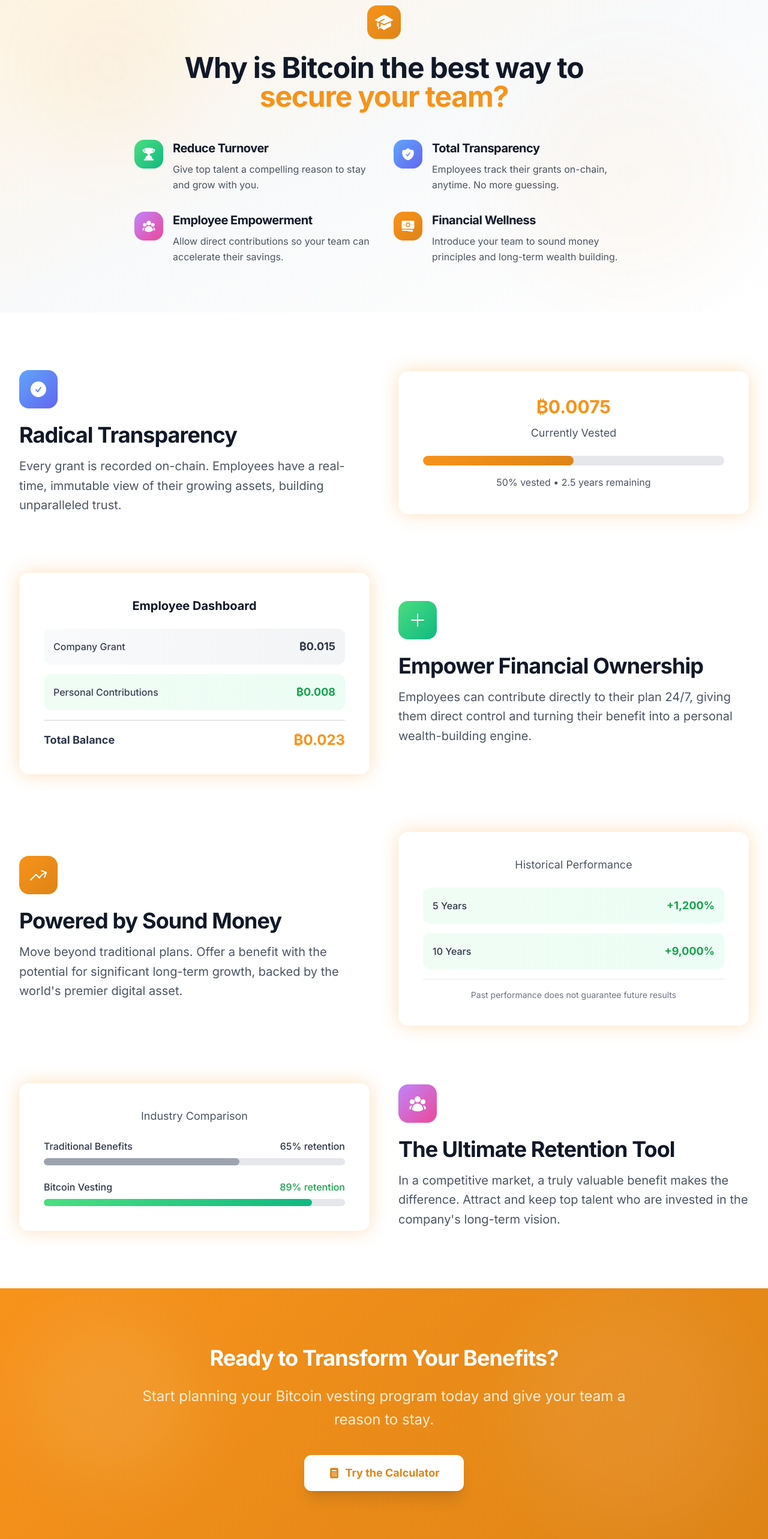
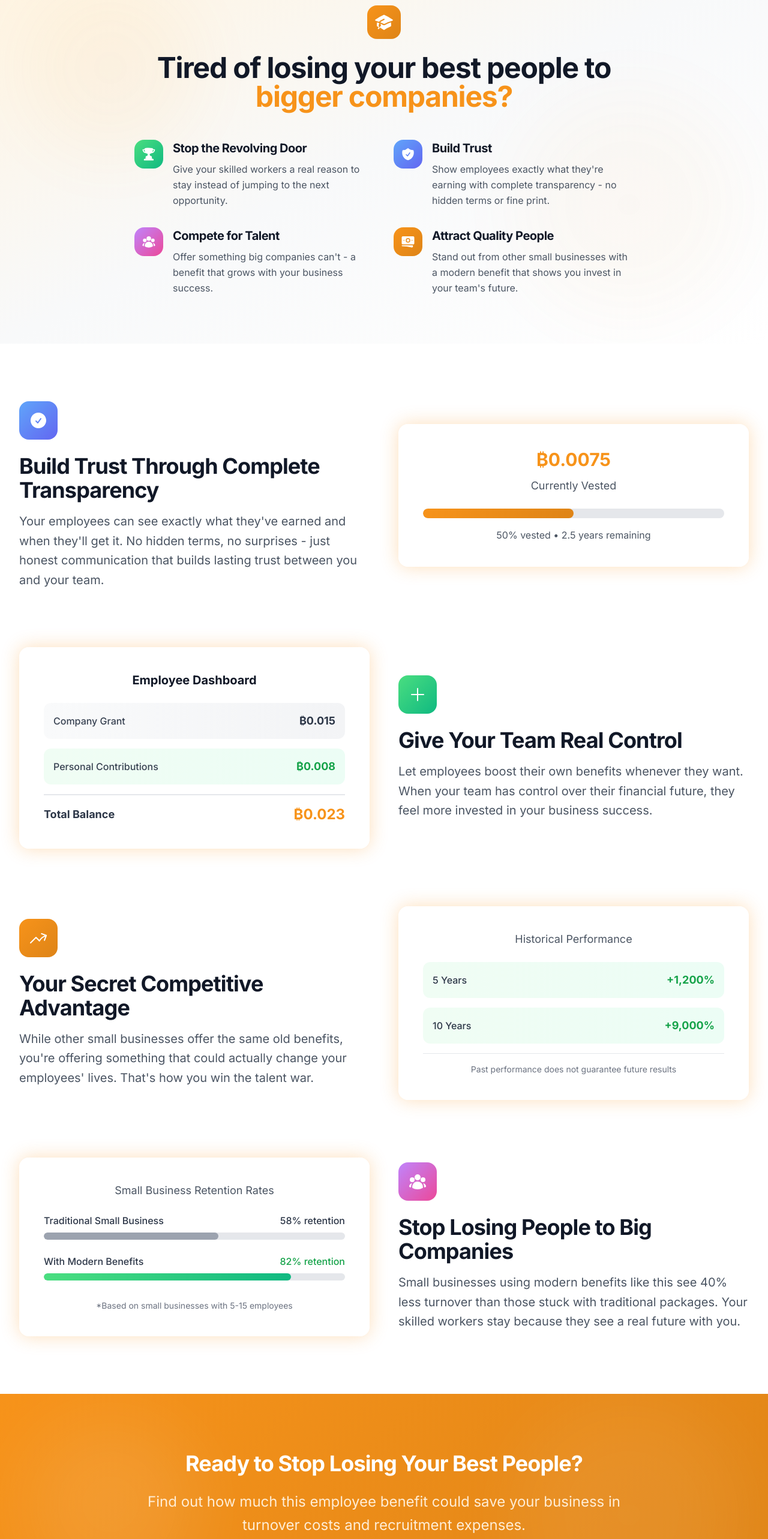
Before and after one commit to rathernotsay21/bitcoin_benefit, a Next.js app: page /learn-more in a window 1280 px wide. Shown: the part 160-2726 px from the top of the page at 60% size. Built offline with nearby package versions, Linux system fonts and the light colour scheme.

Commit message:
Through step 7 of rewrite

```diff
--- a/public/data/bitcoin-price.json
+++ b/public/data/bitcoin-price.json
@@ -1,6 +1,6 @@
 {
-  "price": 117205,
-  "change24h": 0.3551752135127088,
-  "timestamp": 1754739735677,
+  "price": 117158,
+  "change24h": 0.3174326099003746,
+  "timestamp": 1754740557045,
   "source": "live"
 }
--- a/public/data/schemes-meta.json
+++ b/public/data/schemes-meta.json
@@ -16,5 +16,5 @@
       "description": "Long-term retention focus with yearly grants only"
     }
   ],
-  "generatedAt": "2025-08-09T11:42:15.821Z"
+  "generatedAt": "2025-08-09T11:55:57.065Z"
 }
--- a/src/app/learn-more/page.tsx
+++ b/src/app/learn-more/page.tsx
@@ -37,8 +37,8 @@ export default function LearnMorePage() {
                     </div>
 
                     <h2 className="text-5xl font-bold text-gray-900 dark:text-white mb-8">
-                        Why is Bitcoin the best way to<br />
-                        <span className="text-bitcoin dark:text-white">secure your team?</span>
+                        Tired of losing your best people to<br />
+                        <span className="text-bitcoin dark:text-white">bigger companies?</span>
                     </h2>
 
                     <div className="grid md:grid-cols-2 gap-8 text-left mt-12">
@@ -47,8 +47,8 @@ export default function LearnMorePage() {
                                 <TrophyIcon className="w-6 h-6 text-white" />
                             </div>
                             <div>
-                                <h3 className="text-xl font-bold text-gray-900 dark:text-white mb-2">Reduce Turnover</h3>
-                                <p className="text-gray-600 dark:text-white/90 leading-relaxed">Give top talent a compelling reason to stay and grow with you.</p>
+                                <h3 className="text-xl font-bold text-gray-900 dark:text-white mb-2">Stop the Revolving Door</h3>
+                                <p className="text-gray-600 dark:text-white/90 leading-relaxed">Give your skilled workers a real reason to stay instead of jumping to the next opportunity.</p>
                             </div>
                         </div>
 
@@ -57,8 +57,8 @@ export default function LearnMorePage() {
                                 <ShieldCheckIcon className="w-6 h-6 text-white" />
                             </div>
                             <div>
-                                <h3 className="text-xl font-bold text-gray-900 dark:text-white mb-2">Total Transparency</h3>
-                                <p className="text-gray-600 dark:text-white/90 leading-relaxed">Employees track their grants on-chain, anytime. No more guessing.</p>
+                                <h3 className="text-xl font-bold text-gray-900 dark:text-white mb-2">Build Trust</h3>
+                                <p className="text-gray-600 dark:text-white/90 leading-relaxed">Show employees exactly what they're earning with complete transparency - no hidden terms or fine print.</p>
                             </div>
                         </div>
 
@@ -67,8 +67,8 @@ export default function LearnMorePage() {
                                 <UserGroupIcon className="w-6 h-6 text-white" />
                             </div>
                             <div>
-                                <h3 className="text-xl font-bold text-gray-900 dark:text-white mb-2">Employee Empowerment</h3>
-                                <p className="text-gray-600 dark:text-white/90 leading-relaxed">Allow direct contributions so your team can accelerate their savings.</p>
+                                <h3 className="text-xl font-bold text-gray-900 dark:text-white mb-2">Compete for Talent</h3>
+                                <p className="text-gray-600 dark:text-white/90 leading-relaxed">Offer something big companies can't - a benefit that grows with your business success.</p>
                             </div>
                         </div>
 
@@ -77,8 +77,8 @@ export default function LearnMorePage() {
                                 <BanknotesIcon className="w-6 h-6 text-white" />
                             </div>
                             <div>
-                                <h3 className="text-xl font-bold text-gray-900 dark:text-white mb-2">Financial Wellness</h3>
-                                <p className="text-gray-600 dark:text-white/90 leading-relaxed">Introduce your team to sound money principles and long-term wealth building.</p>
+                                <h3 className="text-xl font-bold text-gray-900 dark:text-white mb-2">Attract Quality People</h3>
+                                <p className="text-gray-600 dark:text-white/90 leading-relaxed">Stand out from other small businesses with a modern benefit that shows you invest in your team's future.</p>
                             </div>
                         </div>
                     </div>
@@ -89,7 +89,7 @@ export default function LearnMorePage() {
             <section className="py-24 bg-white dark:bg-bitcoin transition-colors duration-300">
                 <div className="max-w-7xl mx-auto px-4 sm:px-6 lg:px-8">
 
-                    {/* On-Chain Tracking & Transparency */}
+                    {/* Trust Building Through Transparency */}
                     <div className="mb-24">
                         <div className="grid lg:grid-cols-2 gap-12 items-center">
                             <div>
@@ -97,10 +97,10 @@ export default function LearnMorePage() {
                                     <CheckCircleIcon className="w-8 h-8 text-white" />
                                 </div>
                                 <h3 className="text-4xl font-bold text-gray-900 dark:text-white mb-4">
-                                    Radical Transparency
+                                    Build Trust Through Complete Transparency
                                 </h3>
                                 <p className="text-xl text-gray-600 dark:text-white/90 leading-relaxed">
-                                    Every grant is recorded on-chain. Employees have a real-time, immutable view of their growing assets, building unparalleled trust.
+                                    Your employees can see exactly what they've earned and when they'll get it. No hidden terms, no surprises - just honest communication that builds lasting trust between you and your team.
                                 </p>
                             </div>
                             <div className="card glass glow-orange lg:p-10">
@@ -147,10 +147,10 @@ export default function LearnMorePage() {
                                     <PlusIcon className="w-8 h-8 text-white" />
                                 </div>
                                 <h3 className="text-4xl font-bold text-gray-900 dark:text-white mb-4">
-                                    Empower Financial Ownership
+                                    Give Your Team Real Control
                                 </h3>
                                 <p className="text-xl text-gray-600 dark:text-white/90 leading-relaxed">
-                                    Employees can contribute directly to their plan 24/7, giving them direct control and turning their benefit into a personal wealth-building engine.
+                                    Let employees boost their own benefits whenever they want. When your team has control over their financial future, they feel more invested in your business success.
                                 </p>
                             </div>
                         </div>
@@ -164,10 +164,10 @@ export default function LearnMorePage() {
                                     <ArrowTrendingUpIcon className="w-8 h-8 text-white" />
                                 </div>
                                 <h3 className="text-4xl font-bold text-gray-900 dark:text-white mb-4">
-                                    Powered by Sound Money
+                                    Your Secret Competitive Advantage
                                 </h3>
                                 <p className="text-xl text-gray-600 dark:text-white/90 leading-relaxed">
-                                    Move beyond traditional plans. Offer a benefit with the potential for significant long-term growth, backed by the world's premier digital asset.
+                                    While other small businesses offer the same old benefits, you're offering something that could actually change your employees' lives. That's how you win the talent war.
                                 </p>
                             </div>
                             <div className="card glass glow-orange lg:p-10">
@@ -197,25 +197,28 @@ export default function LearnMorePage() {
                             <div className="order-2 lg:order-1">
                                 <div className="card glass glow-orange lg:p-10">
                                     <div className="text-center">
-                                        <div className="text-lg text-gray-600 dark:text-white/90 mb-6">Industry Comparison</div>
+                                        <div className="text-lg text-gray-600 dark:text-white/90 mb-6">Small Business Retention Rates</div>
                                         <div className="space-y-6">
                                             <div>
                                                 <div className="flex justify-between mb-2">
-                                                    <span className="font-medium dark:text-white">Traditional Benefits</span>
-                                                    <span className="font-medium dark:text-white">65% retention</span>
+                                                    <span className="font-medium dark:text-white">Traditional Small Business</span>
+                                                    <span className="font-medium dark:text-white">58% retention</span>
                                                 </div>
                                                 <div className="w-full bg-gray-200 dark:bg-slate-700 rounded-full h-3 overflow-hidden">
-                                                    <div className="bg-gray-400 dark:bg-slate-500 h-full rounded-full" style={{ width: '65%' }}></div>
+                                                    <div className="bg-gray-400 dark:bg-slate-500 h-full rounded-full" style={{ width: '58%' }}></div>
                                                 </div>
                                             </div>
                                             <div>
                                                 <div className="flex justify-between mb-2">
-                                                    <span className="font-medium dark:text-white">Bitcoin Vesting</span>
-                                                    <span className="font-medium text-green-600 dark:text-green-400">89% retention</span>
+                                                    <span className="font-medium dark:text-white">With Modern Benefits</span>
+                                                    <span className="font-medium text-green-600 dark:text-green-400">82% retention</span>
                                                 </div>
                                                 <div className="w-full bg-gray-200 dark:bg-slate-700 rounded-full h-3 overflow-hidden">
-                                                    <div className="bg-gradient-to-r from-green-400 to-emerald-500 h-full rounded-full" style={{ width: '89%' }}></div>
+                                                    <div className="bg-gradient-to-r from-green-400 to-emerald-500 h-full rounded-full" style={{ width: '82%' }}></div>
                                                 </div>
+                                            </div>
+                                            <div className="text-sm text-gray-500 dark:text-white/70 pt-2">
+                                                *Based on small businesses with 5-15 employees
                                             </div>
                                         </div>
                                     </div>
@@ -226,10 +229,10 @@ export default function LearnMorePage() {
                                     <UserGroupIcon className="w-8 h-8 text-white" />
                                 </div>
                                 <h3 className="text-4xl font-bold text-gray-900 dark:text-white mb-4">
-                                    The Ultimate Retention Tool
+                                    Stop Losing People to Big Companies
                                 </h3>
                                 <p className="text-xl text-gray-600 dark:text-white/90 leading-relaxed">
-                                    In a competitive market, a truly valuable benefit makes the difference. Attract and keep top talent who are invested in the company's long-term vision.
+                                    Small businesses using modern benefits like this see 40% less turnover than those stuck with traditional packages. Your skilled workers stay because they see a real future with you.
                                 </p>
                             </div>
                         </div>
@@ -247,14 +250,14 @@ export default function LearnMorePage() {
 
                 <div className="max-w-4xl mx-auto text-center px-4 sm:px-6 lg:px-8 relative">
                     <h3 className="text-4xl font-bold text-white mb-6">
-                        Ready to Transform Your Benefits?
+                        Ready to Stop Losing Your Best People?
                     </h3>
                     <p className="text-2xl text-orange-100 dark:text-white/90 mb-10 leading-relaxed">
-                        Start planning your Bitcoin vesting program today and give your team a reason to stay.
+                        Find out how much this employee benefit could save your business in turnover costs and recruitment expenses.
                     </p>
                     <Link href="/calculator" className="bg-white dark:bg-slate-800 text-bitcoin-dark dark:text-white hover:bg-orange-50 dark:hover:bg-slate-900 font-bold py-4 px-10 rounded-xl text-lg transition-all duration-300 transform hover:scale-105 shadow-xl inline-flex items-center justify-center space-x-2">
                         <CalculatorIcon className="w-5 h-5" />
-                        <span>Try the Calculator</span>
+                        <span>Calculate Your ROI</span>
                     </Link>
                 </div>
             </section>
@@ -266,9 +269,9 @@ export default function LearnMorePage() {
                         <div className="inline-flex items-center justify-center p-3 bg-white/10 rounded-2xl mb-6">
                             <BitcoinIcon className="w-8 h-8 text-bitcoin" />
                         </div>
-                        <h4 className="text-3xl font-bold mb-4">Secure their future. Secure your team.</h4>
+                        <h4 className="text-3xl font-bold mb-4">Build loyalty. Reduce turnover. Keep your best people.</h4>
                         <p className="text-gray-400 mb-8 text-lg">
-                            Empowering employers to reward teams with sound money
+                            The modern employee benefit that small businesses use to compete with big companies
                         </p>
                         <div className="text-sm text-gray-500 space-y-1">
                             <p>Webmaster - Rather Notsay</p>
--- a/src/app/page.tsx
+++ b/src/app/page.tsx
@@ -445,19 +445,19 @@ export default function HomePage() {
 
         <div className="max-w-4xl mx-auto text-center px-4 sm:px-6 lg:px-8 relative">
           <h3 className="text-4xl font-bold text-white mb-6">
-            Ready to Start Planning?
+            Ready to Keep Your Best People?
           </h3>
           <p className="text-2xl text-orange-100 dark:text-slate-300 mb-10 leading-relaxed">
-            Use our calculators to model different vesting scenarios and analyze historical performance.
+            See how much this modern benefit could save you in turnover costs and help you compete for top talent.
           </p>
           <div className="flex flex-col sm:flex-row justify-center gap-4">
             <Link href="/calculator" className="bg-white dark:bg-slate-800 text-bitcoin dark:text-slate-100 hover:bg-orange-50 dark:hover:bg-slate-700 font-bold py-4 px-10 rounded-xl text-lg transition-all duration-300 transform hover:scale-105 shadow-xl inline-flex items-center justify-center space-x-2">
               <CalculatorIcon className="w-5 h-5" />
-              <span>Planning Calculator</span>
+              <span>Calculate Your Savings</span>
             </Link>
             <Link href="/historical" className="bg-orange-600 dark:bg-slate-600 text-white hover:bg-orange-700 dark:hover:bg-slate-500 font-bold py-4 px-10 rounded-xl text-lg transition-all duration-300 transform hover:scale-105 border-2 border-white/30 shadow-xl inline-flex items-center justify-center space-x-2">
               <ClockIcon className="w-5 h-5" />
-              <span>Historical Results</span>
+              <span>See Success Stories</span>
             </Link>
           </div>
         </div>
@@ -470,9 +470,9 @@ export default function HomePage() {
             <div className="inline-flex items-center justify-center p-3 bg-white/10 rounded-2xl mb-6">
               <BitcoinIcon className="w-8 h-8 text-bitcoin" />
             </div>
-            <h4 className="text-3xl font-bold mb-4">Secure their future. Secure your team.</h4>
+            <h4 className="text-3xl font-bold mb-4">Build loyalty. Reduce turnover. Keep your best people.</h4>
             <p className="text-gray-400 mb-8 text-lg">
-              Empowering employers to reward teams with sound money
+              The modern employee benefit that small businesses use to compete with big companies
             </p>
             <div className="text-sm text-gray-500 space-y-1">
               <p>Webmaster - Rather Notsay</p>
--- a/src/data/bitcoin-price.json
+++ b/src/data/bitcoin-price.json
@@ -1,6 +1,6 @@
 {
-  "price": 117205,
-  "change24h": 0.3551752135127088,
-  "timestamp": 1754739735677,
+  "price": 117158,
+  "change24h": 0.3174326099003746,
+  "timestamp": 1754740557045,
   "source": "live"
 }
--- a/src/data/schemes-meta.json
+++ b/src/data/schemes-meta.json
@@ -16,5 +16,5 @@
       "description": "Long-term retention focus with yearly grants only"
     }
   ],
-  "generatedAt": "2025-08-09T11:42:15.821Z"
+  "generatedAt": "2025-08-09T11:55:57.065Z"
 }
```
Also changed, not shown: cache/bitcoin-price-cache.json (+5 -5 lines), .kiro/specs/small-business-copy-update/tasks.md, public/data/static-calculations.json, src/data/static-calculations.json, 1 other file (tests, documents, lock files or other folders).
